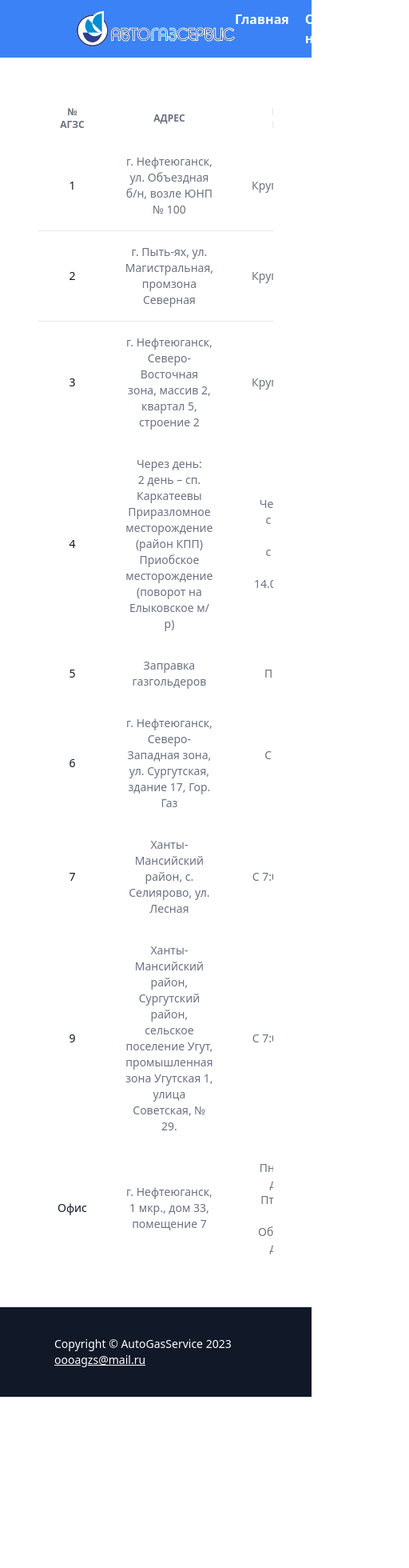
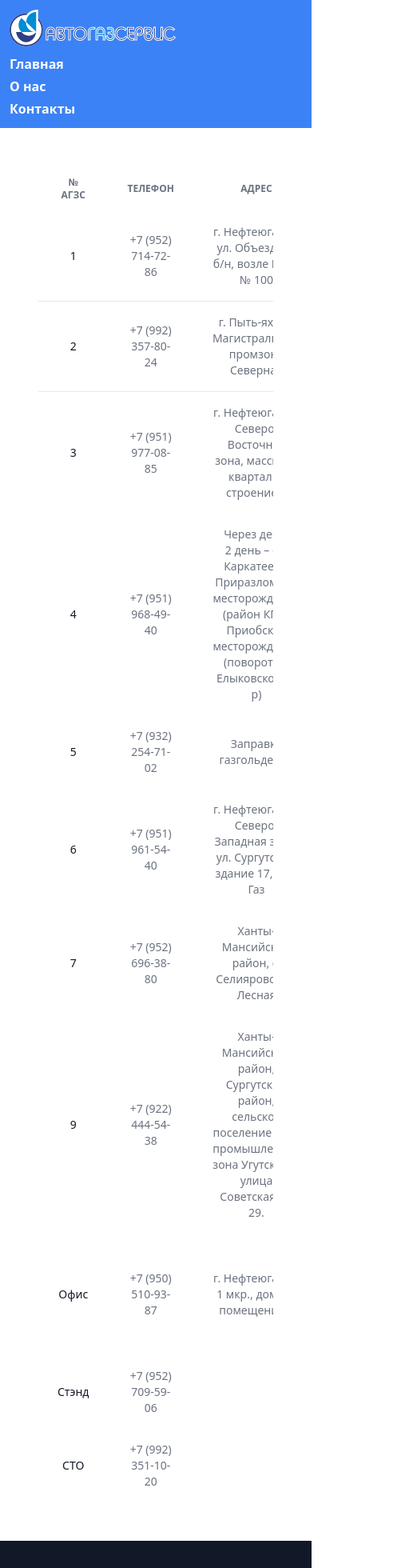
Before and after one commit to themm-s/order-proj-react, a React (Vite) app: page /contact in a window 390 px wide. Shown: the top 1960 px of the page at 80% size, 512 px wide, since content can reach past the window. Before the commit the page ends 1746 px from the top, so only its background shows below. Built offline with nearby package versions, Linux system fonts and the light colour scheme.

Commit message:
navbar for mobile

```diff
--- a/src/components/Navbar.tsx
+++ b/src/components/Navbar.tsx
@@ -2,9 +2,20 @@ import logo from "../assets/agslogo.svg";
 
 export const Navbar = () => {
   return (
-    <nav className="flex p-3 bg-blue-500 px-24">
-      <img src={logo} className="w-52" />
-      <ul className="flex space-x-5 my-auto ml-auto mr-20 text-md text-white font-semibold">
+    <nav className="flex p-3 bg-blue-500 md:px-24">
+      <img src={logo} className="absolute md:relative w-52 mb-auto" />
+      <ul className="md:hidden my-auto mt-14 space-y-1 text-md text-white font-semibold">
+        <li>
+          <a href="/">Главная</a>
+        </li>
+        <li>
+          <a href="/about">О нас</a>
+        </li>
+        <li>
+          <a href="/contact">Контакты</a>
+        </li>
+      </ul>
+      <ul className="md:flex hidden space-x-5 my-auto ml-auto mr-20 text-md text-white font-semibold">
         <li>
           <a href="/">Главная</a>
         </li>
--- a/src/pages/Contact.tsx
+++ b/src/pages/Contact.tsx
@@ -8,6 +8,9 @@ export const Contact = () => {
               <tr>
                 <th scope="col" className="px-6 py-3">
                   № АГЗС
+                </th>
+                <th scope="col" className="px-6 py-3">
+                  Телефон
                 </th>
                 <th scope="col" className="px-6 py-3">
                   Адрес
@@ -23,6 +26,9 @@ export const Contact = () => {
                   1
                 </th>
                 <td className="px-6 py-4">
+                  +7 (952) 714-72-86
+                </td>
+                <td className="px-6 py-4">
                   г. Нефтеюганск, ул. Объездная б/н, возле ЮНП № 100
                 </td>
                 <td className="px-6 py-4">
@@ -33,6 +39,9 @@ export const Contact = () => {
                 <th scope="row" className="px-6 py-4 font-medium text-gray-900 whitespace-nowrap ">
                   2
                 </th>
+                <td className="px-6 py-4">
+                  +7 (992) 357-80-24
+                </td>
                 <td className="px-6 py-4">
                   г. Пыть-ях, ул. Магистральная, промзона Северная
                 </td>
@@ -45,6 +54,9 @@ export const Contact = () => {
                   3
                 </th>
                 <td className="px-6 py-4">
+                  +7 (951) 977-08-85
+                </td>
+                <td className="px-6 py-4">
                   г. Нефтеюганск, Северо-Восточная зона, массив 2, квартал 5, строение 2
                 </td>
                 <td className="px-6 py-4">
@@ -55,6 +67,9 @@ export const Contact = () => {
                 <th scope="row" className="px-6 py-4 font-medium text-gray-900 whitespace-nowrap ">
                   4
                 </th>
+                <td className="px-6 py-4">
+                  +7 (951) 968-49-40
+                </td>
                 <td className="px-6 py-4">
                   Через день:
                   <br />
@@ -79,6 +94,9 @@ export const Contact = () => {
                   5
                 </th>
                 <td className="px-6 py-4">
+                  +7 (932) 254-71-02
+                </td>
+                <td className="px-6 py-4">
                   Заправка газгольдеров
                 </td>
                 <td className="px-6 py-4">
@@ -89,6 +107,9 @@ export const Contact = () => {
                 <th scope="row" className="px-6 py-4 font-medium text-gray-900 whitespace-nowrap ">
                   6
                 </th>
+                <td className="px-6 py-4">
+                  +7 (951) 961-54-40
+                </td>
                 <td className="px-6 py-4">
                   г. Нефтеюганск, Северо-Западная зона, ул. Сургутская, здание 17, Гор. Газ
                 </td>
@@ -101,6 +122,9 @@ export const Contact = () => {
                   7
                 </th>
                 <td className="px-6 py-4">
+                  +7 (952) 696-38-80
+                </td>
+                <td className="px-6 py-4">
                   Ханты-Мансийский район, с. Селиярово, ул. Лесная
                 </td>
                 <td className="px-6 py-4">
@@ -111,6 +135,9 @@ export const Contact = () => {
                 <th scope="row" className="px-6 py-4 font-medium text-gray-900 whitespace-nowrap ">
                   9
                 </th>
+                <td className="px-6 py-4">
+                  +7 (922) 444-54-38
+                </td>
                 <td className="px-6 py-4">
                   Ханты-Мансийский район, Сургутский район, сельское поселение Угут, промышленная зона Угутская 1, улица Советская, № 29.
                 </td>
@@ -123,6 +150,9 @@ export const Contact = () => {
                   Офис
                 </th>
                 <td className="px-6 py-4">
+                  +7 (950) 510-93-87
+                </td>
+                <td className="px-6 py-4">
                   г. Нефтеюганск, 1 мкр., дом 33, помещение 7
                 </td>
                 <td className="px-6 py-4">
@@ -133,6 +163,22 @@ export const Contact = () => {
                   Обед с 12:30 до 14:00
                 </td>
               </tr>
+              <tr className="bg-white">
+                <th scope="row" className="px-6 py-4 font-medium text-gray-900 whitespace-nowrap ">
+                  Стэнд
+                </th>
+                <td className="px-6 py-4">
+                  +7 (952) 709-59-06
+                </td>
+              </tr>
+              <tr className="bg-white">
+                <th scope="row" className="px-6 py-4 font-medium text-gray-900 whitespace-nowrap ">
+                  СТО
+                </th>
+                <td className="px-6 py-4">
+                  +7 (992) 351-10-20
+                </td>
+              </tr>
             </tbody>
           </table>
         </div>
```
